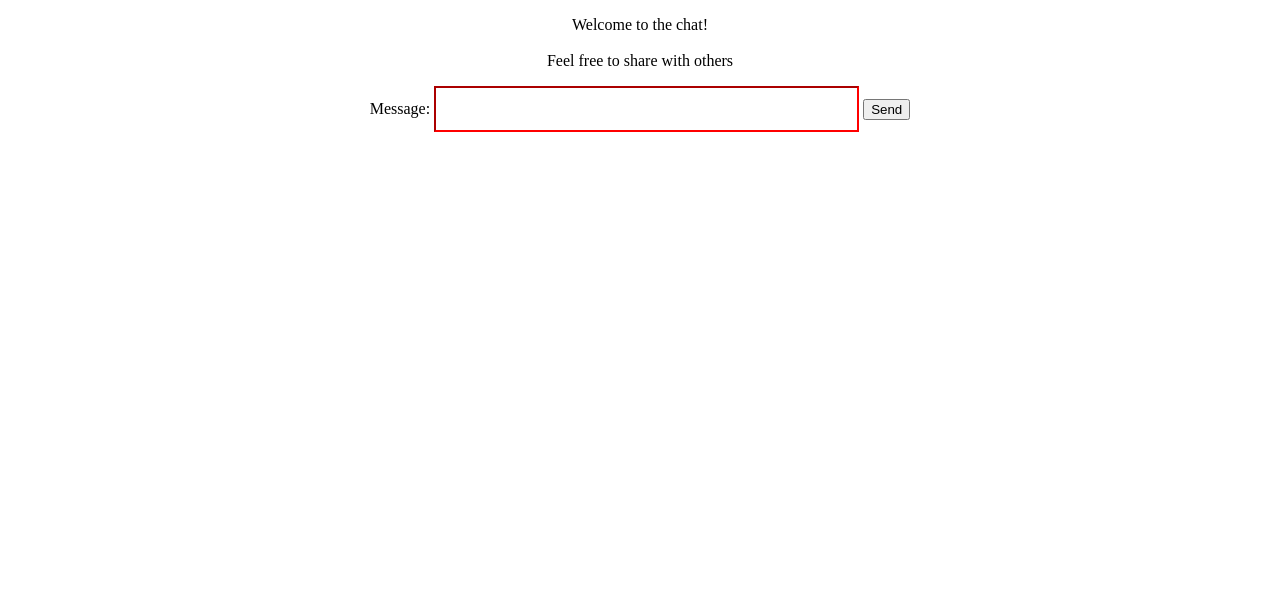
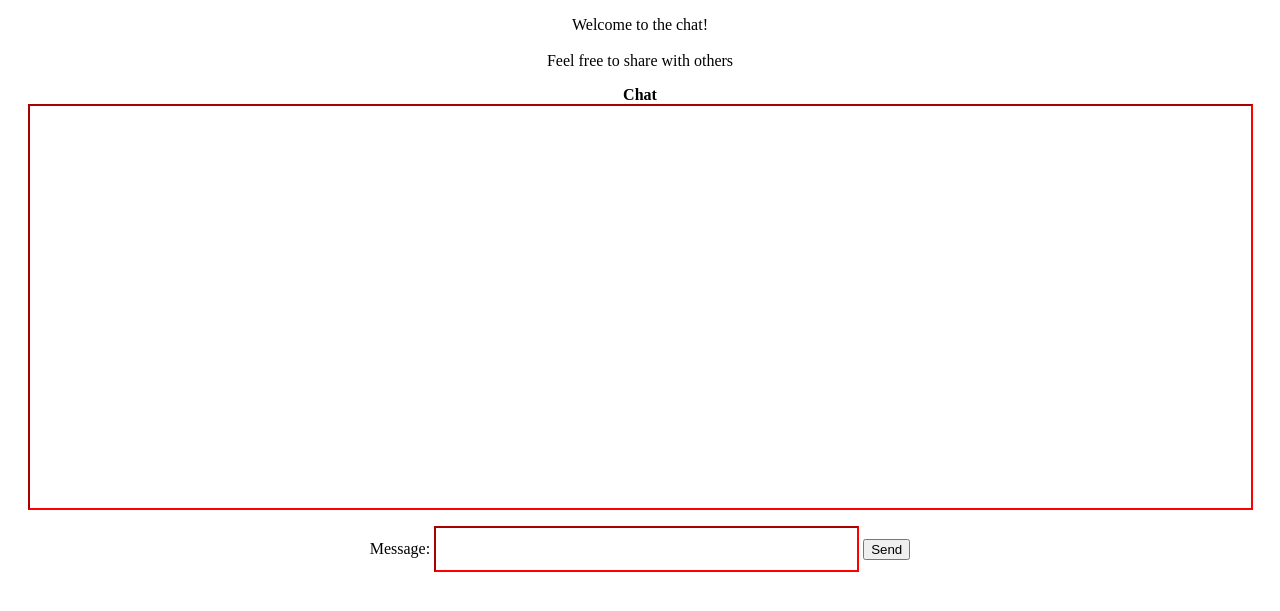
Before and after one commit to Boboston98/Cohort-Forum, a Python web app: template cohort-forum/templates/chat.html in a window 1280 px wide. Shown: the top 611 px of the page. Run offline with Jinja, Linux system fonts and the light colour scheme; the template is opened without the code that fills it, so the values that code supplies are empty.

Commit message:
improved chat fields, bigger in size, added field titles

```diff
--- a/cohort-forum/templates/chat.html
+++ b/cohort-forum/templates/chat.html
@@ -13,6 +13,14 @@
 
     <p>
       <form method='post'>
+        <b>Chat</b></br>
+        <input type=text size= '150' style='border-color:red; height: 400px' name='user_message'>
+
+      </form>
+    </p>
+
+    <p>
+      <form method='post'>
         Message: <input type=text size= '50' style='border-color:red; height: 40px' name='user_message'>
         <button type='submit'>
           Send
```
Also changed, not shown: 1 other file.
